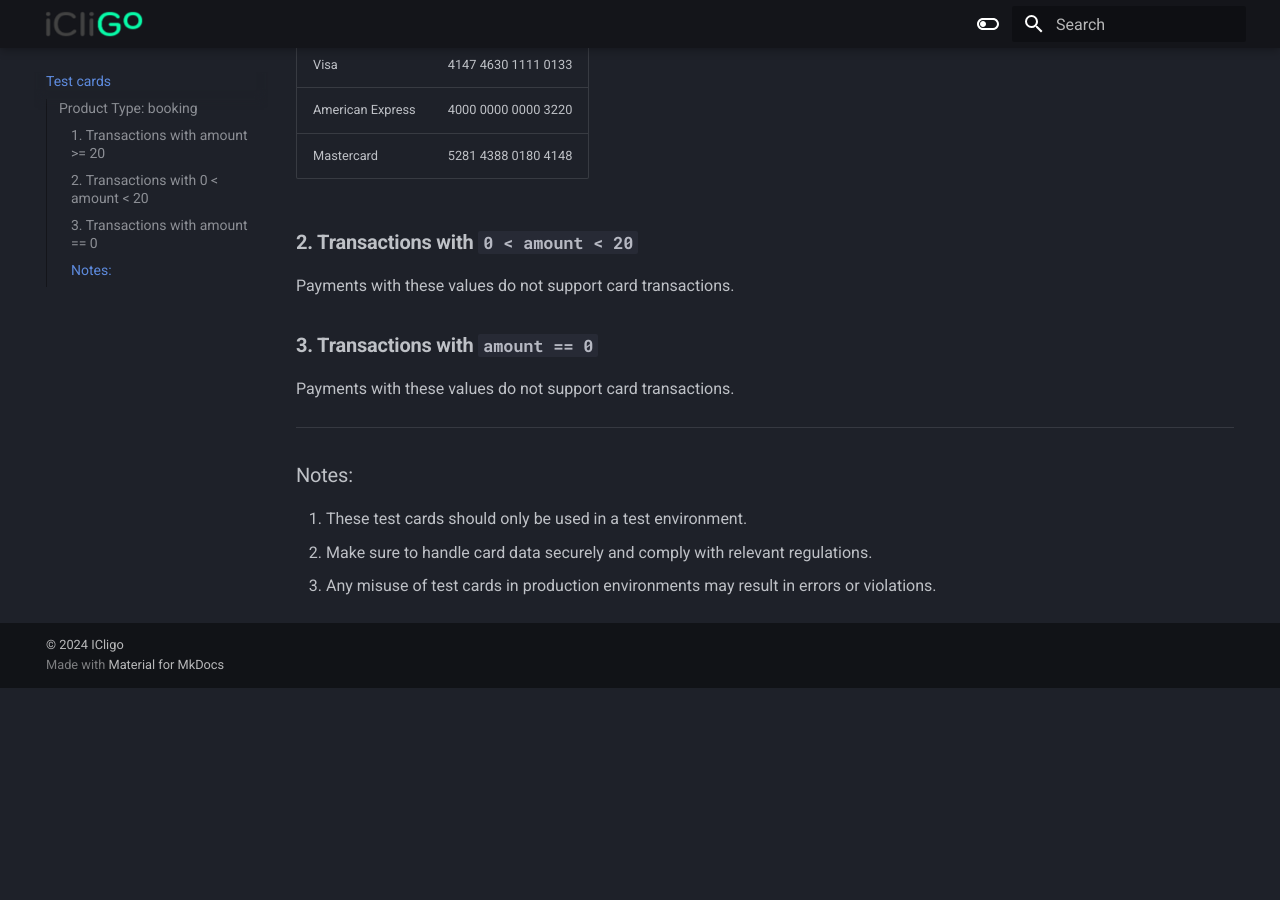
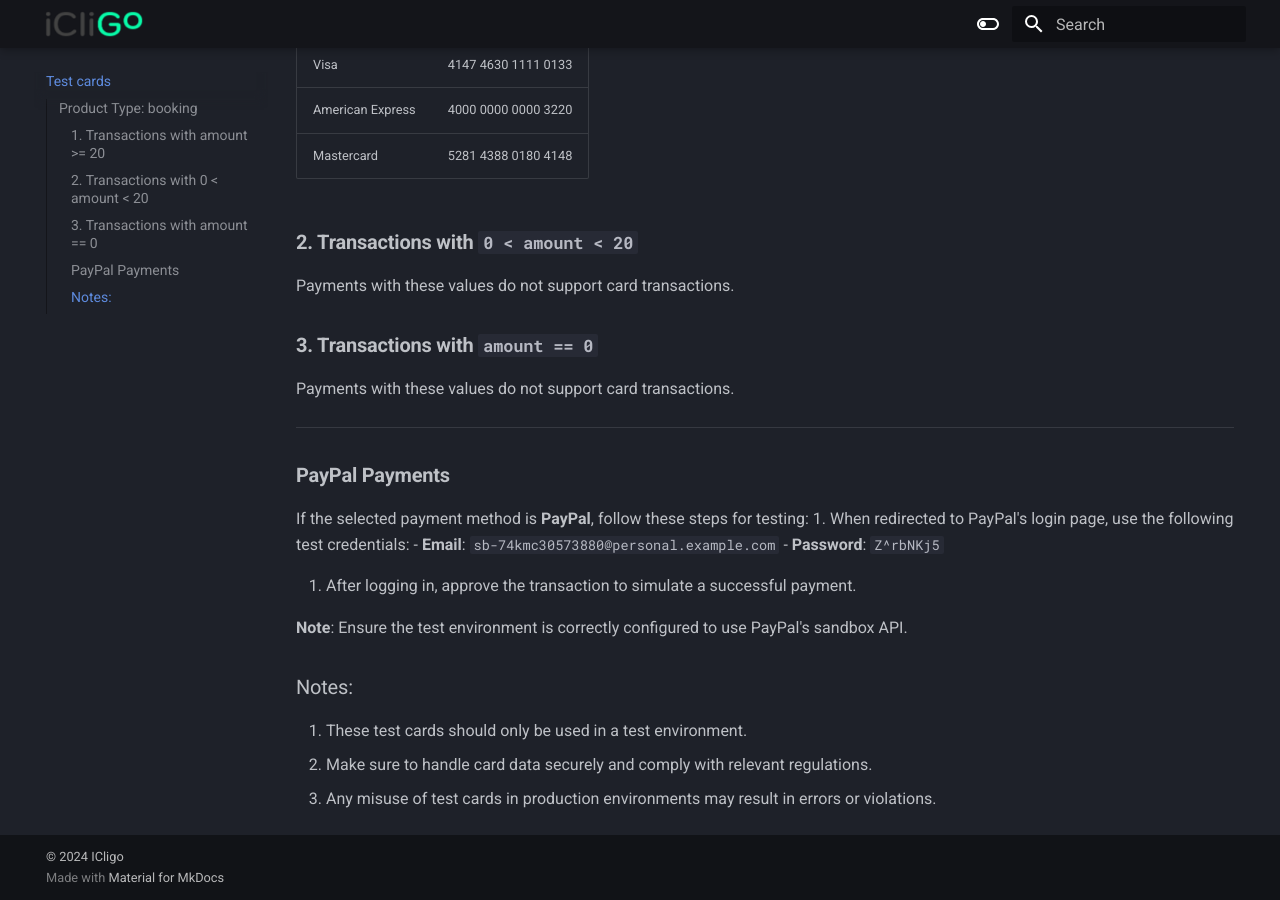
Before and after one commit to icligo/documentation, an MkDocs documentation site: the page built from docs/cards.md, in a window 1280 px wide and 900 px high, scrolled down 503 px. Built offline with MkDocs 1.6.1 and Material for MkDocs 9.7.7, drawn with Linux system fonts in a browser that asks for light colours; before the commit the page ends 1191 px from its top, so only the background shows below that.

Commit message:
paypal payments

```diff
--- a/docs/cards.md
+++ b/docs/cards.md
@@ -26,6 +26,18 @@
 
 ---
 
+### **PayPal Payments**
+
+If the selected payment method is **PayPal**, follow these steps for testing:
+1. When redirected to PayPal's login page, use the following test credentials:
+    - **Email**: `sb-74kmc30573880@personal.example.com`
+    - **Password**: `Z^rbNKj5`
+
+2. After logging in, approve the transaction to simulate a successful payment.
+
+**Note**: Ensure the test environment is correctly configured to use PayPal's sandbox API.
+
+
 ### Notes:
 
 1. These test cards should only be used in a test environment.
```
